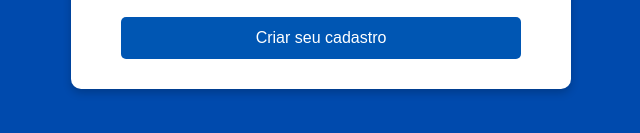
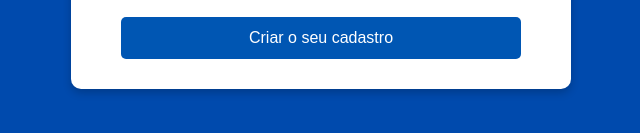
Before and after one commit to AquilesMoroni/Abex-VI, a plain HTML site: page index.html in a window 1280 px wide. Shown: the part 607-740 px from the top of the page, 319-959 px from the left. Drawn offline with Linux system fonts and the light colour scheme.

Commit message:
primeiro upload - Aquiles

```diff
--- a/index.html
+++ b/index.html
@@ -30,7 +30,7 @@
                 <label for="confirmar-senha">Confirmar senha</label>
                 <input type="password" id="confirmar-senha" name="confirmar-senha" placeholder="Confirme sua senha" required>
             </div>
-            <button type="submit" class="btn">Criar seu cadastro</button>
+            <button type="submit" class="btn">Criar o seu cadastro</button>
         </form>
     </div>
     <script src="index.js"></script>
```
